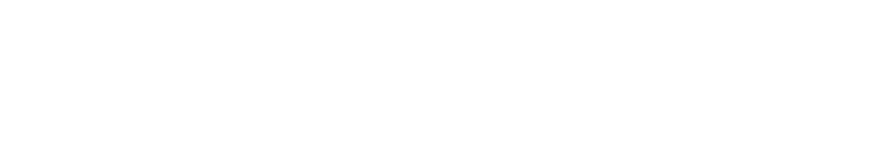
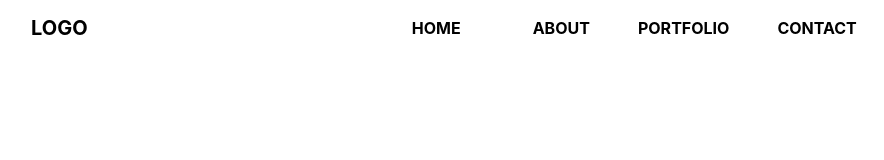
Before and after one commit to aidatavar/portpofolio3.0, a plain HTML site: page index.html in a window 1280 px wide. Shown: the whole page, without its empty margins (54-938 px from the left). Drawn offline with nearby package versions, Linux system fonts and the light colour scheme.

Commit message:
finished navbar

```diff
--- a/index.html
+++ b/index.html
@@ -1,20 +1,39 @@
-<!doctype html>
+<!DOCTYPE html>
 <html lang="en">
-  <head>
-    <!-- Required meta tags -->
-    <meta charset="utf-8">
-    <meta name="viewport" content="width=device-width, initial-scale=1, shrink-to-fit=no">
+<head>
+    <meta charset="UTF-8">
+    <meta http-equiv="X-UA-Compatible" content="IE=edge">
+    <meta name="viewport" content="width=device-width, initial-scale=1.0">
+    <title>Personal Site</title>
 
-    <!-- Bootstrap CSS -->
     <link rel="stylesheet" href="style.css">
     <link rel="stylesheet" href="https://cdn.jsdelivr.net/npm/bootstrap@4.3.1/dist/css/bootstrap.min.css" integrity="sha384-ggOyR0iXCbMQv3Xipma34MD+dH/1fQ784/j6cY/iJTQUOhcWr7x9JvoRxT2MZw1T" crossorigin="anonymous">
 
-    <title>Personal website</title>
-  </head>
-  <body>
-
-    <script src="https://code.jquery.com/jquery-3.3.1.slim.min.js" integrity="sha384-q8i/X+965DzO0rT7abK41JStQIAqVgRVzpbzo5smXKp4YfRvH+8abtTE1Pi6jizo" crossorigin="anonymous"></script>
-    <script src="https://cdn.jsdelivr.net/npm/popper.js@1.14.7/dist/umd/popper.min.js" integrity="sha384-UO2eT0CpHqdSJQ6hJty5KVphtPhzWj9WO1clHTMGa3JDZwrnQq4sF86dIHNDz0W1" crossorigin="anonymous"></script>
-    <script src="https://cdn.jsdelivr.net/npm/bootstrap@4.3.1/dist/js/bootstrap.min.js" integrity="sha384-JjSmVgyd0p3pXB1rRibZUAYoIIy6OrQ6VrjIEaFf/nJGzIxFDsf4x0xIM+B07jRM" crossorigin="anonymous"></script>
-  </body>
+</head>
+<body>
+    <nav class="navbar navbar-expand-lg fixed-top text-uppercase">
+        <div class="container">
+        <a class="navbar-brand font-weight-bold" class="font-weight-bold" href="#">logo</a>
+        <button class="navbar-toggler" type="button" data-toggle="collapse" data-target="#navbarNav" aria-controls="navbarNav" aria-expanded="false" aria-label="Toggle navigation">
+          <span class="navbar-toggler-icon"></span>
+        </button>
+        <div class="collapse navbar-collapse" id="navbarNav">
+          <ul class="navbar-nav mx-auto">
+            <li class="nav-item active px-lg-4">
+              <a class="nav-link px-lg-4 rounded" href="#">Home</a>
+            </li>
+            <li class="nav-item">
+              <a class="nav-link px-lg-4 rounded" href="#">About</a>
+            </li>
+            <li class="nav-item">
+              <a class="nav-link px-lg-4 rounded" href="#">Portfolio</a>
+            </li>
+            <li class="nav-item">
+              <a class="nav-link px-lg-4 rounded" href="#">Contact</a>
+            </li>
+          </ul>
+        </div>
+    </div>
+      </nav>
+</body>
 </html>
--- a/style.css
+++ b/style.css
@@ -3,3 +3,25 @@
     margin: 0;
     box-sizing: border-box;
 }
+
+.navbar{
+background-color: #ffff;
+}
+
+.nav-link{
+    color: black;
+    font-size: 1rem;
+    font-weight: 700;
+    cursor: pointer;
+    text-decoration: none;
+}
+.nav-link:hover{
+    color: #ffff;
+    background-color: black;
+}
+.navbar-brand{
+    font-size: 1.25rem;
+    font-weight: 800;
+    color: black;
+    cursor: pointer;
+}
```
